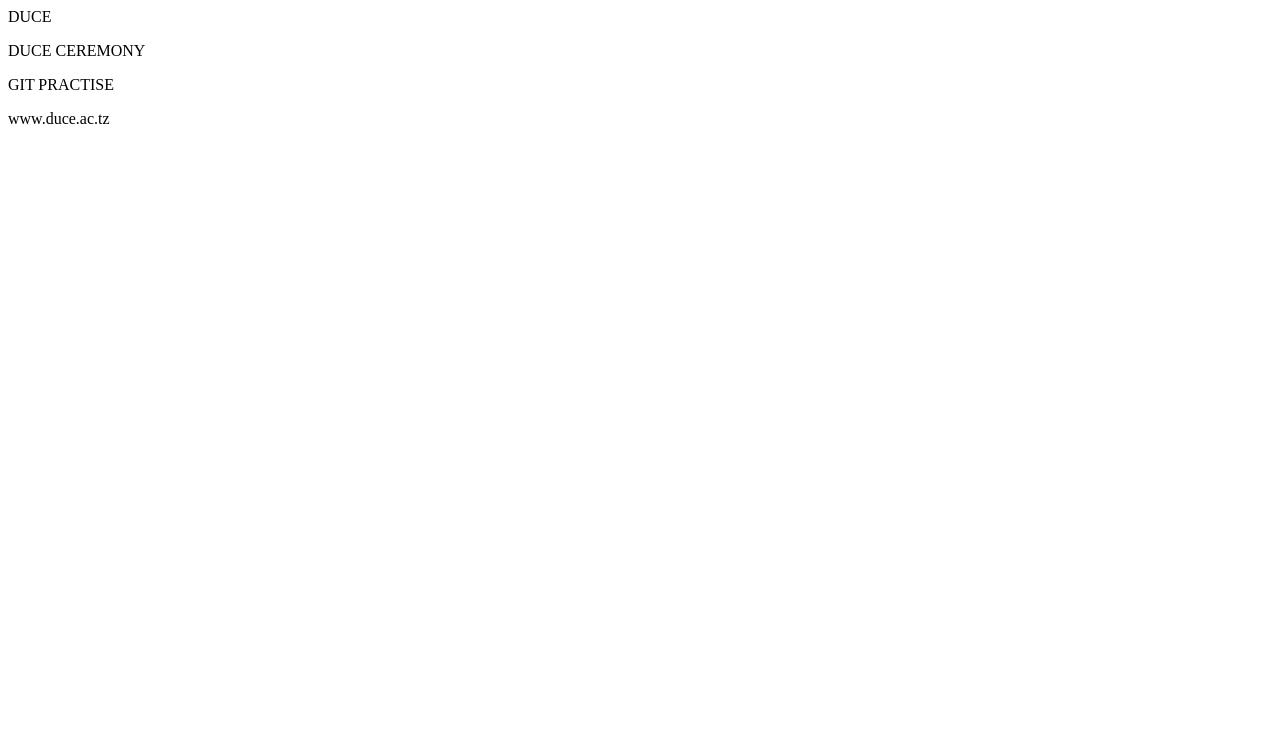
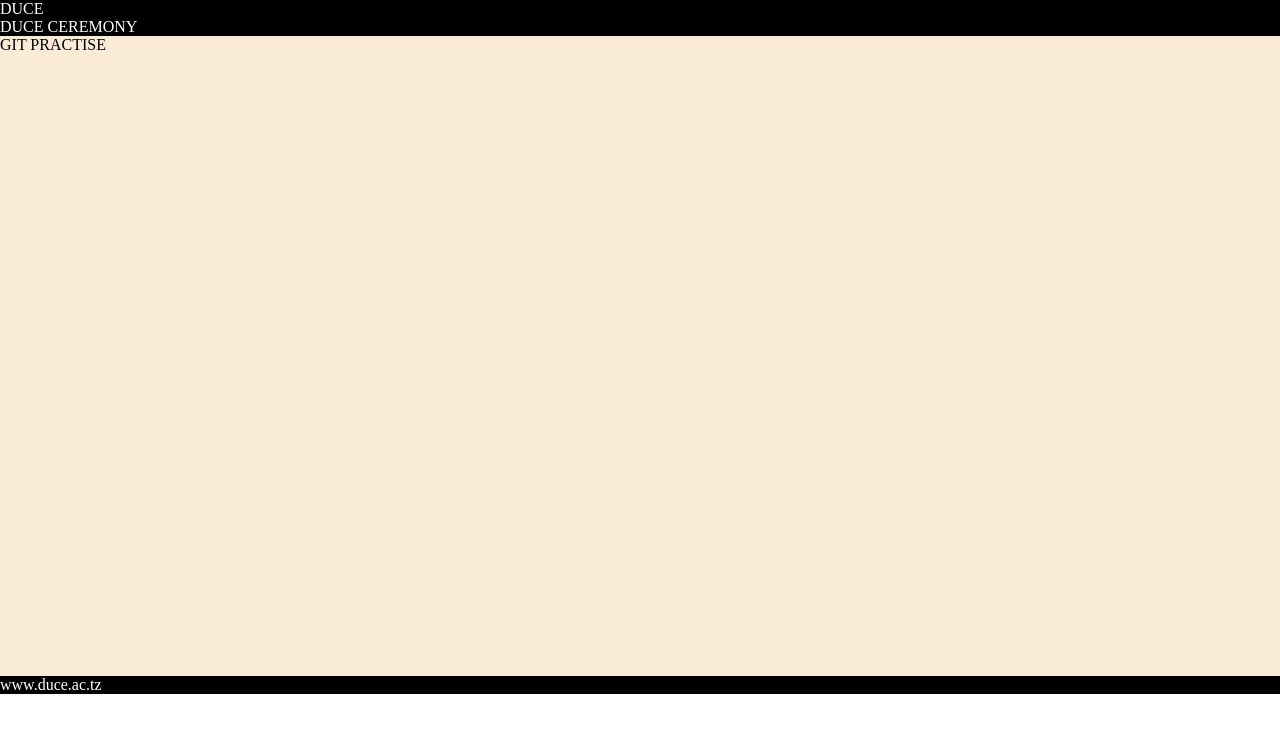
Before and after one commit to jgmcoder7/website-git, a plain HTML site: page index.html in a window 1280 px wide. Drawn offline with Linux system fonts and the light colour scheme.

Commit message:
added styles to ccs file

```diff
--- a/index.html
+++ b/index.html
@@ -3,6 +3,8 @@
 <head>
     <meta charset="UTF-8">
     <meta name="viewport" content="width=device-width, initial-scale=1.0">
+    <link rel="stylesheet" href="styles.css">
+
     <title>WEBSITE</title>
 </head>
 <body>
--- a/styles.css
+++ b/styles.css
@@ -0,0 +1,20 @@
+*{
+    box-sizing: border-box;
+    margin: 0px;
+    padding: 0px;
+}
+
+header{
+    background-color: black;
+    color: white;
+}
+main{
+    width: 100vw;
+    height: 80vh;
+    background-color: antiquewhite;
+}
+
+footer{
+    background-color: black;
+    color: white;
+}
```
